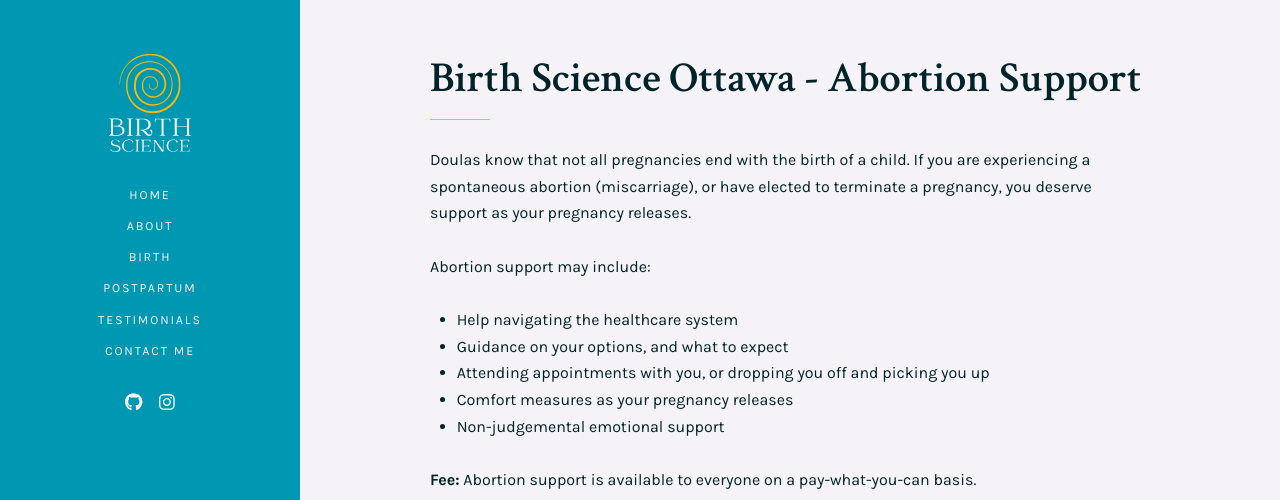
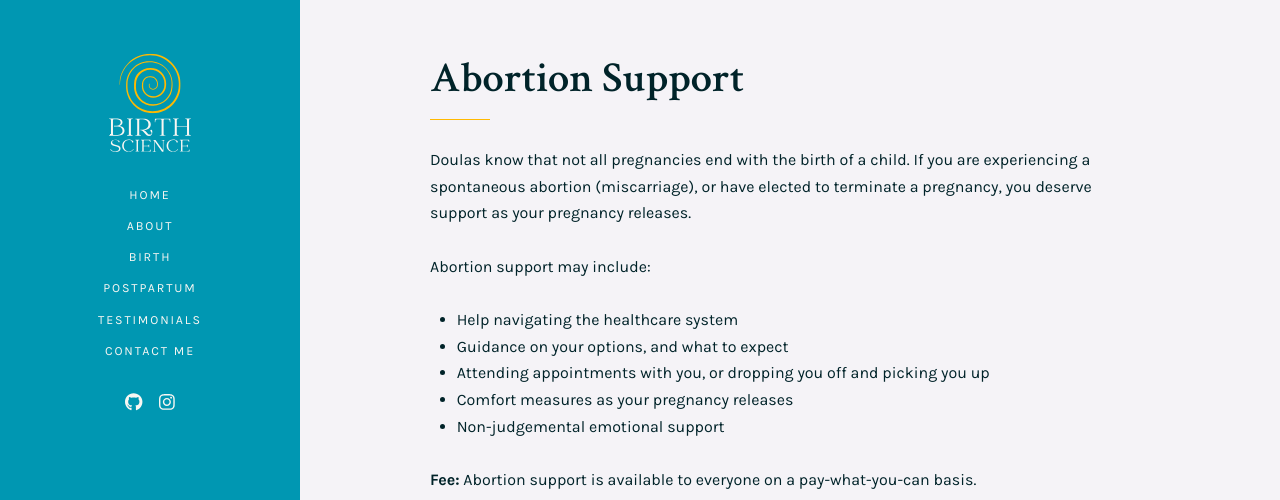
Before and after one commit to mch3rry/mypage, a Jekyll site: the page built from abortion.md, in a window 1280 px wide and 1289 px high, cut to the strip 0-500 px from the top of the window. Built offline with Jekyll 4.4.1, drawn with Linux system fonts in a browser that asks for light colours.

Commit message:
Update abortion.md

```diff
--- a/abortion.md
+++ b/abortion.md
@@ -1,6 +1,6 @@
 ---
 layout: page
-title: "Birth Science Ottawa - Abortion Support"
+title: "Abortion Support"
 ---
 <p> </p>
 <p>Doulas know that not all pregnancies end with the birth of a child. If you are experiencing a spontaneous abortion (miscarriage), or have elected to terminate a pregnancy, you deserve support as your pregnancy releases.</p>
```
